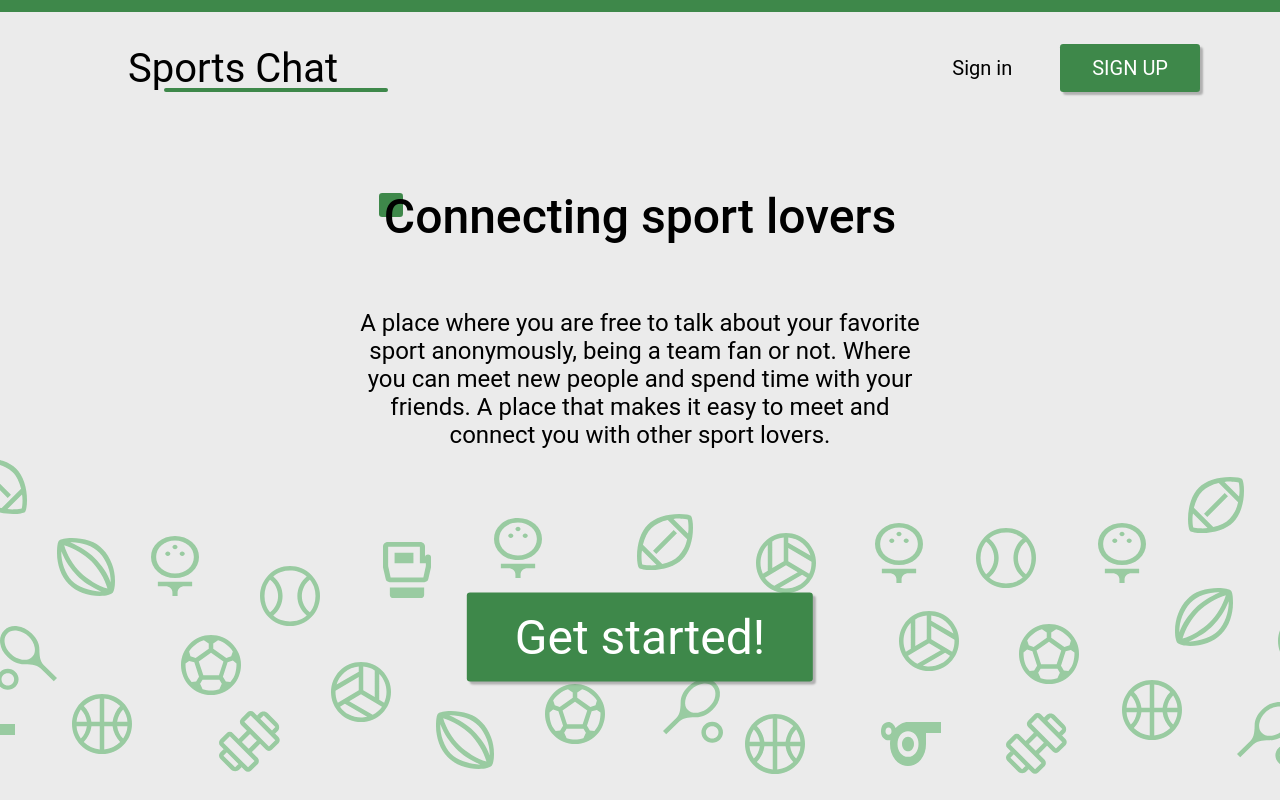
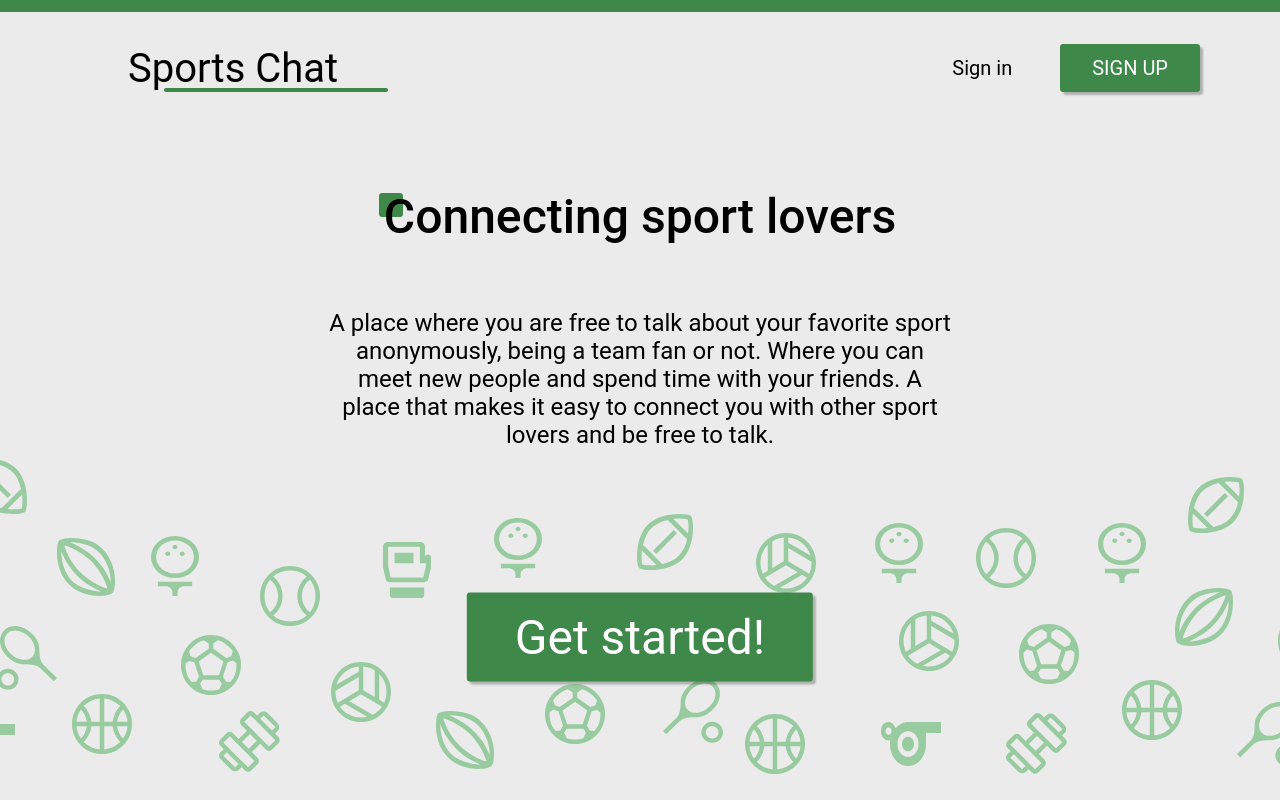
Before and after one commit to oMazzi/sports-chat-reactfire, a React (Create React App) app: page / in a window 1280 px wide. Built offline with nearby package versions, Linux system fonts and the light colour scheme; no server answers.

Commit message:
running build to test

```diff
--- a/src/Components/Chat.js
+++ b/src/Components/Chat.js
@@ -73,11 +73,11 @@ const Chat = () => {
 
   const handleSubmitNewMessage = async (e) => {
     e.preventDefault();
-    if (newMessage === '') {
+    if (!selectedSportId) {
+      alert('Please select a channel');
+      return;
+    } else if (newMessage === '') {
       alert('Please enter a valid message');
-      return;
-    } else if (!selectedSportId) {
-      alert('Please select a channel');
       return;
     } else {
       const { uid } = auth.currentUser;
--- a/src/Components/Home.js
+++ b/src/Components/Home.js
@@ -15,8 +15,8 @@ const Home = () => {
         <p className={styles.text}>
           A place where you are free to talk about your favorite sport
           anonymously, being a team fan or not. Where you can meet new people
-          and spend time with your friends. A place that makes it easy to meet
-          and connect you with other sport lovers.
+          and spend time with your friends. A place that makes it easy to
+          connect you with other sport lovers and be free to talk.
         </p>
       </div>
       <img src={Background} alt="Background" className={styles.background} />
--- a/src/Components/Home.module.css
+++ b/src/Components/Home.module.css
@@ -34,7 +34,7 @@
   }
 
 .text {
-  width: 65%;
+  width: 70%;
   font-size: 1.5rem;
   text-align: center;
   margin-top: 2rem;
```
